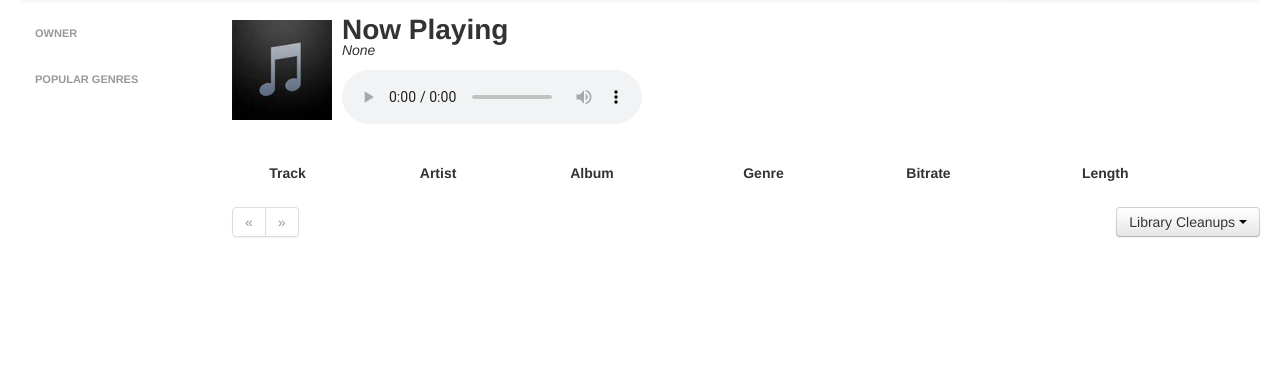
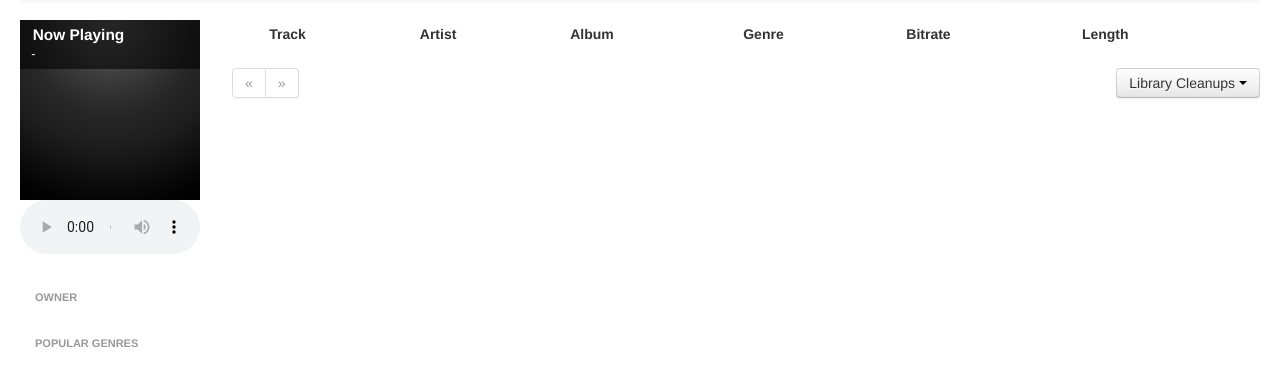
Before and after one commit to dcwatson/juque, a Django app: template templates/library/index.html in a window 1280 px wide. Shown: the part 72-458 px from the top of the page. Run offline with Django 3.2, Linux system fonts and the light colour scheme; the template is opened without the code that fills it, so the values that code supplies are empty; some libraries are stand-ins or nearby versions.

Commit message:
Spruce up player, initial field selection

```diff
--- a/juque/library/models.py
+++ b/juque/library/models.py
@@ -41,7 +41,7 @@ class Album (MatchModel):
     def artwork_url(self):
         if self.artwork_path:
             return artwork_storage.url(self.artwork_path)
-        return '%simg/cover-default.jpg' % settings.STATIC_URL
+        return '%simg/cover.png' % settings.STATIC_URL
 
 class Genre (MatchModel):
     pass
--- a/juque/library/views.py
+++ b/juque/library/views.py
@@ -29,7 +29,7 @@ def index(request, genre=None, owner=None):
     if q:
         q_obj = Q(name__icontains=q) | Q(artist__name__icontains=q) | Q(album__name__icontains=q)
         qs = qs.filter(q_obj)
-    paginator = Paginator(qs, 15)
+    paginator = Paginator(qs, 20)
     try:
         page = paginator.page(request.GET.get('page'))
     except PageNotAnInteger:
--- a/juque/settings.py
+++ b/juque/settings.py
@@ -88,6 +88,7 @@ INSTALLED_APPS = (
     'bootstrap',
     'compressor',
     'south',
+    'tastypie',
 )
 
 LOGGING = {
--- a/static/css/juque.css
+++ b/static/css/juque.css
@@ -1,7 +1,40 @@
 body { padding-top: 30px; }
 .nowrap { white-space: nowrap; }
-div.player { margin-bottom: 30px; }
-div.player img { margin-right: 10px; }
-div.player .track { font-size: 2em; font-weight: bold; }
-div.player .artist { font-size: 1em; font-style: italic; margin-bottom: 10px; }
-#player {}
+div.player { position: relative; margin-bottom: 30px; }
+div.player .overlay {
+    background-color: rgba(0, 0, 0, 0.6);
+    color: white;
+    position: absolute;
+    top: 0px;
+    left: 0px;
+    width: 100%;
+    height: 3.5em;
+}
+div.player .track {
+    position: absolute;
+    top: 0px;
+    left: 5px;
+    right: 5px;
+    padding: 0px 0.5em;
+    height: 2em;
+    line-height: 2em;
+    font-size: 110%;
+    font-weight: bold;
+    white-space: nowrap;
+    overflow: hidden;
+    text-overflow: ellipsis;
+}
+div.player .artist {
+    position: absolute;
+    top: 2em;
+    left: 5px;
+    right: 5px;
+    padding: 0px 0.5em;
+    font-size: 90%;
+    height: 1.5em;
+    line-height: 1.5em;
+    white-space: nowrap;
+    overflow: hidden;
+    text-overflow: ellipsis;
+}
+#player { width: 100%; display: block; }
--- a/static/js/juque.js
+++ b/static/js/juque.js
@@ -1,8 +1,6 @@
 $(function() {
     var cls = 'li.nav-' + $('body').attr('class');
     $(cls).addClass('active');
-
-    $('#q').focus().select();
 
     $('a.play').click(function() {
         var url = $(this).data('track-url');
@@ -16,4 +14,8 @@ $(function() {
     });
 
     $('select').chosen();
+
+    if(initial_field) {
+        $('#' + initial_field).focus().select();
+    }
 });
--- a/templates/base.html
+++ b/templates/base.html
@@ -44,6 +44,9 @@
         <script src="//ajax.googleapis.com/ajax/libs/jquery/1.9.0/jquery.min.js"></script>
         <script src="//ajax.googleapis.com/ajax/libs/jqueryui/1.10.0/jquery-ui.min.js"></script>
         {% compress js %}
+        <script>
+            var initial_field = '{% block initial-field %}q{% endblock %}';
+        </script>
         <script src="{{ STATIC_URL }}bootstrap/js/bootstrap.min.js"></script>
         <script src="{{ STATIC_URL }}chosen/chosen.jquery.min.js"></script>
         <script src="{{ STATIC_URL }}js/juque.js"></script>
--- a/templates/library/index.html
+++ b/templates/library/index.html
@@ -5,12 +5,22 @@
 <div class="row-fluid">
 
 <div class="span2">
+    <div class="player">
+        <img src="{{ STATIC_URL }}img/cover.png" alt="" class="span12" />
+        <audio id="player" controls></audio>
+        <div class="overlay">
+            <div class="track">Now Playing</div>
+            <div class="artist">-</div>
+        </div>
+    </div>
+
     <ul class="nav nav-list">
         <li class="nav-header">Owner</li>
         {% for u in users %}
         <li><a href="{% url "library-user" uid=u.pk %}">{{ u }} ({{ u.num_tracks }})</a></li>
         {% endfor %}
     </ul>
+
     <ul class="nav nav-list" style="margin-top:20px;">
         <li class="nav-header">Popular Genres</li>
         {% for g in genres %}
@@ -20,13 +30,6 @@
 </div>
 
 <div class="span10">
-
-<div class="player">
-    <img src="{{ STATIC_URL }}img/cover-default.jpg" alt="" width="100" height="100" class="pull-left" />
-    <div class="track">Now Playing</div>
-    <div class="artist">None</div>
-    <audio id="player" controls></audio>
-</div>
 
 <table class="table table-condensed">
     <thead>
--- a/templates/login.html
+++ b/templates/login.html
@@ -1,5 +1,7 @@
 {% extends "base.html" %}
 {% load bootstrap %}
+
+{% block initial-field %}id_email{% endblock %}
 
 {% block content %}
 <div class="row-fluid">
```
Also changed, not shown: static/img/cover.png (added).
